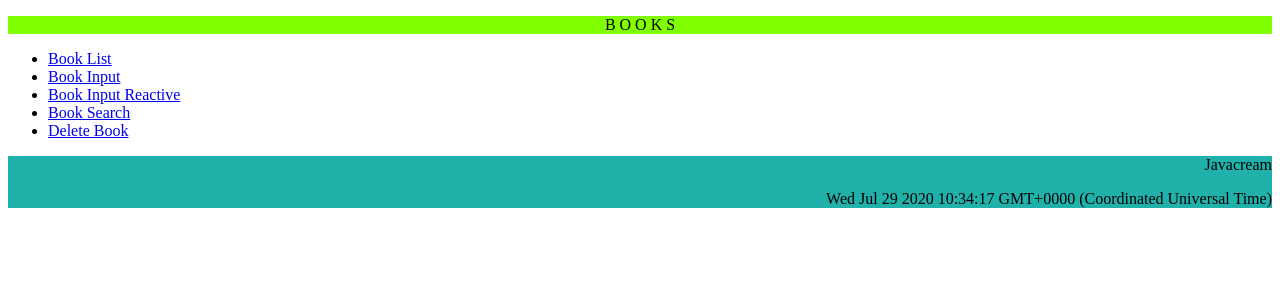
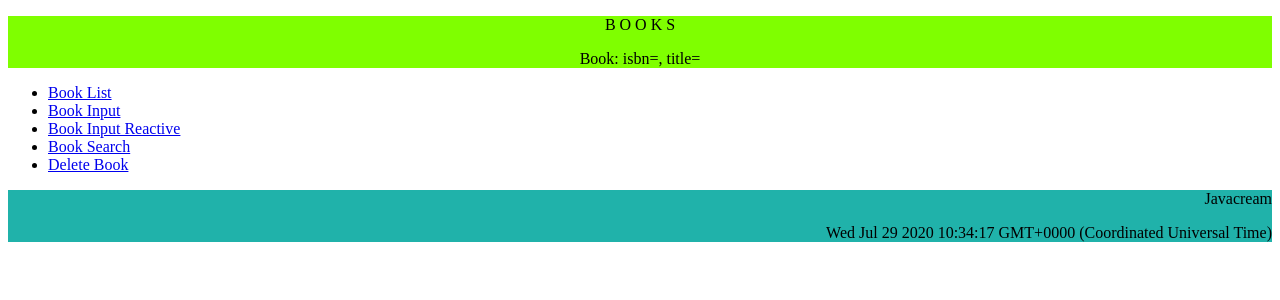
Before and after one commit to Javacream/org.javacream.training.angular, an Angular app in the folder training/: page / in a window 1280 px wide. Shown: the top 300 px of the page. Built offline with nearby package versions, Linux system fonts and the light colour scheme.

Commit message:
introduce lastSerachResult in Header

```diff
--- a/training/src/app/books/components/header/header.component.css
+++ b/training/src/app/books/components/header/header.component.css
@@ -1,4 +1,4 @@
-p {
+#header {
     background-color: chartreuse;
     text-align: center;
 }
--- a/training/src/app/books/components/header/header.component.html
+++ b/training/src/app/books/components/header/header.component.html
@@ -1,3 +1,4 @@
-<div id=”header”>
+<div id="header">
     <p>{{retriveHeaderText()}}</p>
+    <app-book [book]="actualSearchResult"></app-book>
 </div>
```
